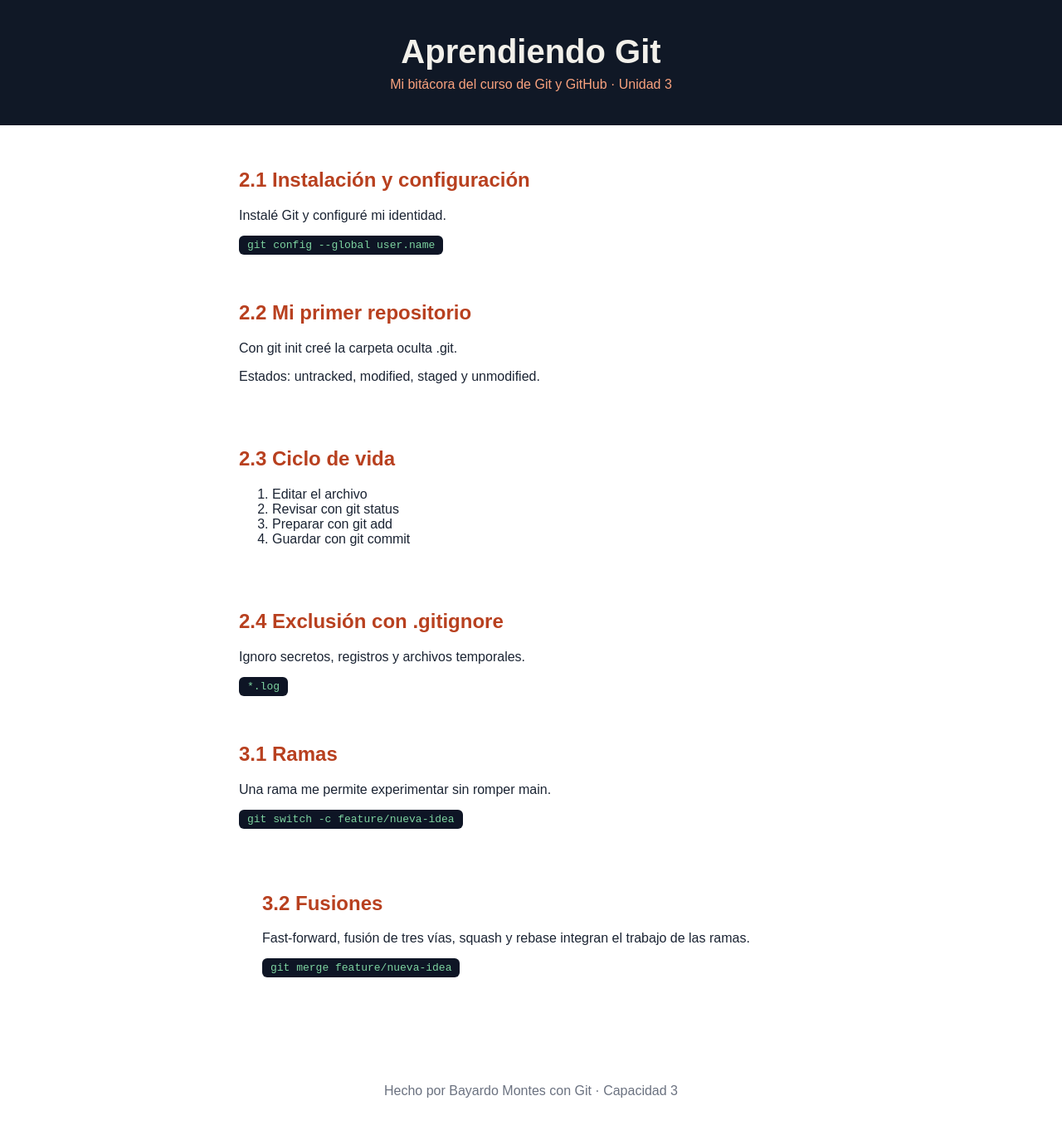
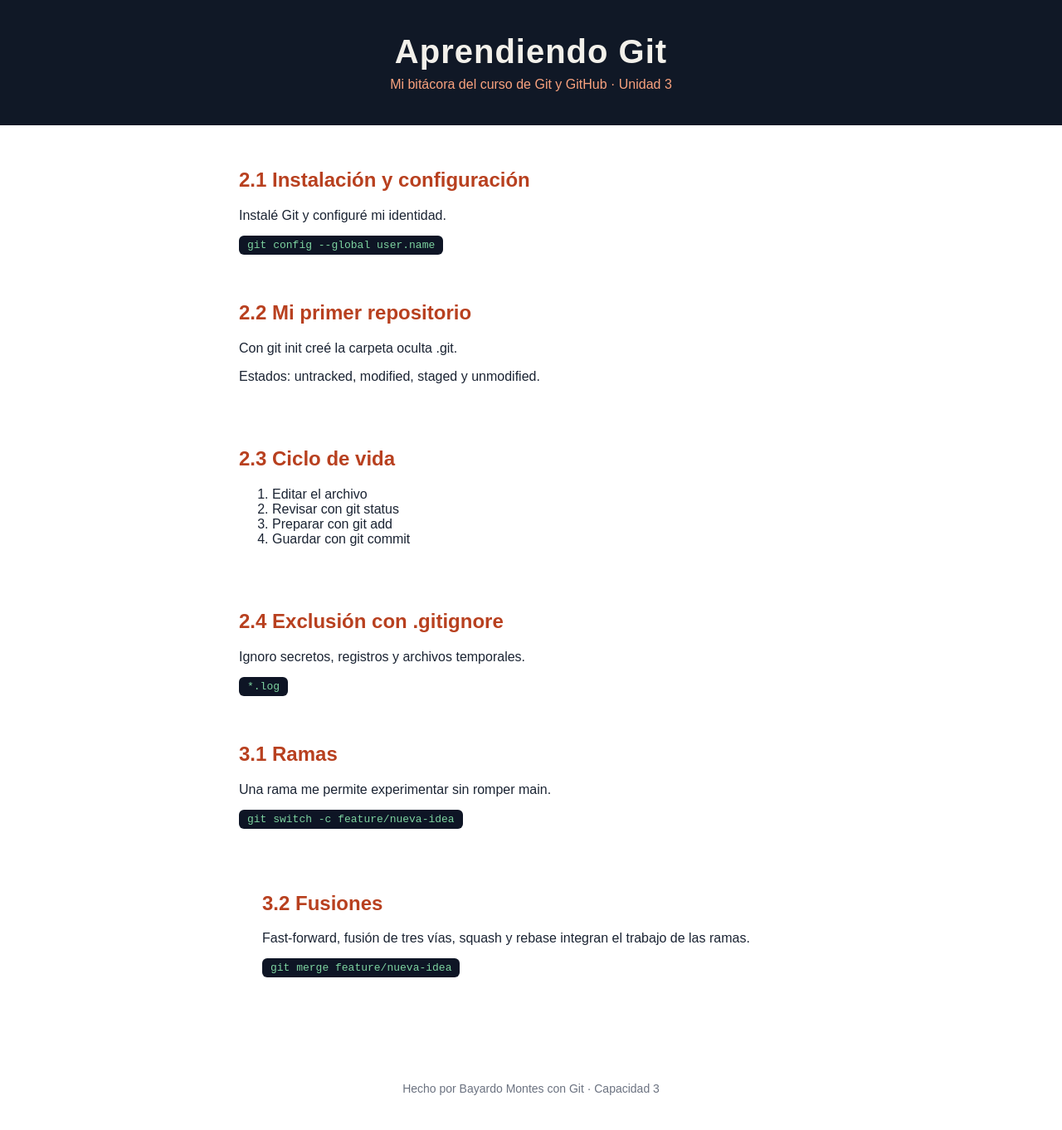
Before and after one commit to bayardomerlet-cmd/clase-4-practica-CI, a plain HTML site: page index.html in a window 1280 px wide. Shown: the whole page at 83% size. Drawn offline with Linux system fonts and the light colour scheme.

Commit message:
Mejora detalles de estilo

```diff
--- a/css/main.css
+++ b/css/main.css
@@ -9,3 +9,9 @@ code { background: #0e1525; color: #7dd3a0; padding: 4px 10px; border-radius: 6p
 footer { text-align: center; padding: 24px; color:
 #6b7280; }
 section:hover { box-shadow: 0 6px 18px rgba(0, 0, 0, 0.12); }body { background: white; }
+h1 {
+    letter-spacing: 1px;
+}
+footer p {
+    font-size: 14px;
+}
```
